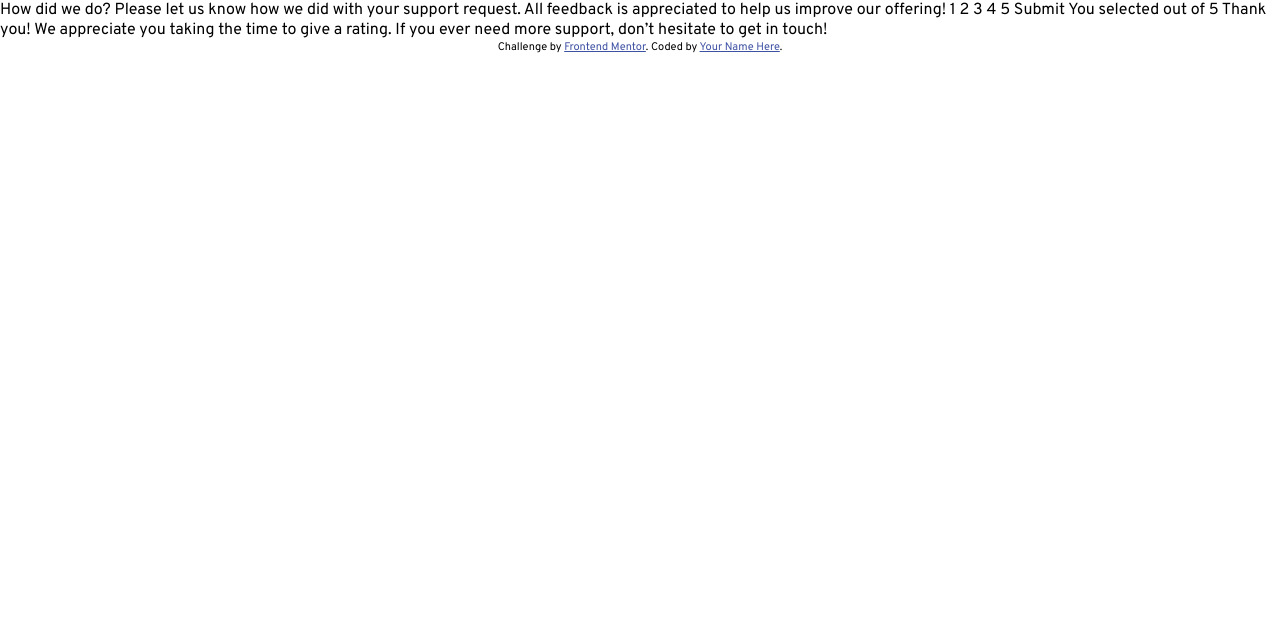
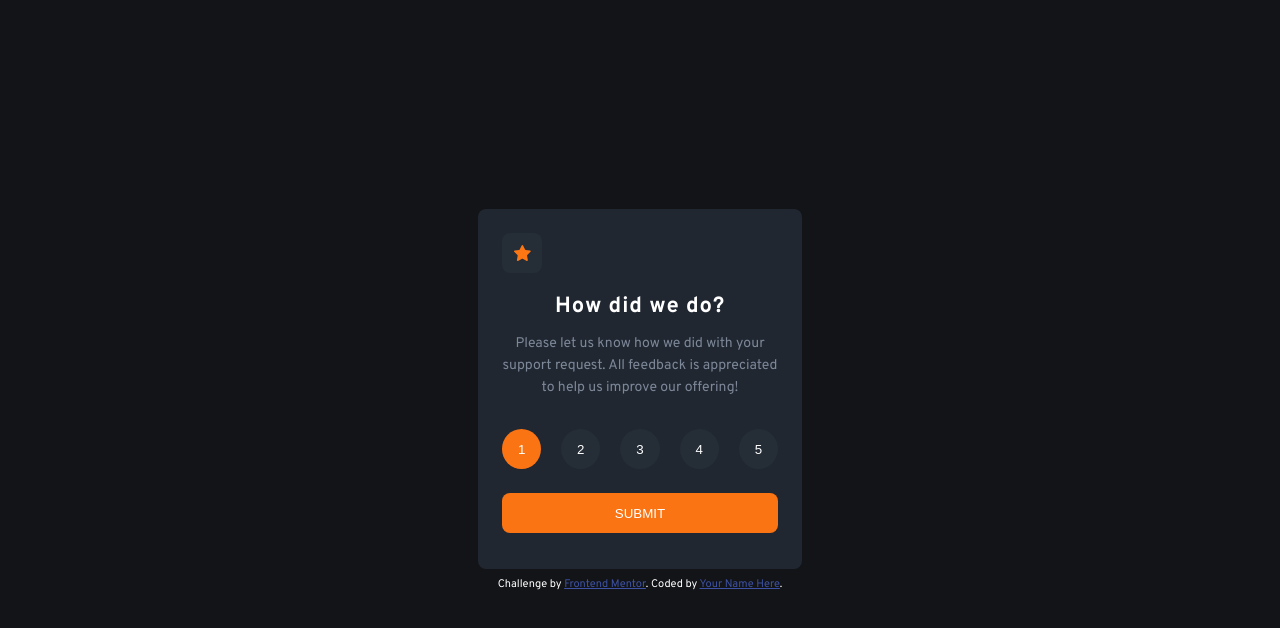
Before and after one commit to leokazuyukinagatani/interactive-rating-component, a plain HTML site: page index.html in a window 1280 px wide. Drawn offline with Linux system fonts and the light colour scheme.

Commit message:
feat: animation flip card

```diff
--- a/index.html
+++ b/index.html
@@ -20,21 +20,53 @@
       rel="stylesheet"
     />
     <link rel="stylesheet" href="style.css" />
+    <script src="./sript.js" defer></script>
   </head>
   <body>
     <!-- Rating state start -->
 
-    How did we do? Please let us know how we did with your support request. All
-    feedback is appreciated to help us improve our offering! 1 2 3 4 5 Submit
+    <div class="flip-card">
+      <div class="flip-card-inner">
+        <div class="flip-card-front">
+          <div class="logo">
+            <img src="./images/icon-star.svg" alt="logo" />
+          </div>
+          <h1>How did we do?</h1>
+          <p>
+            Please let us know how we did with your support request. All
+            feedback is appreciated to help us improve our offering!
+          </p>
+          <div class="ratings">
+            <button id="rating-1" class="active" onclick="ratingChange(event)">1</button>
+            <button id="rating-2" onclick="ratingChange(event)">2</button>
+            <button id="rating-3" onclick="ratingChange(event)">3</button>
+            <button id="rating-4" onclick="ratingChange(event)">4</button>
+            <button id="rating-5" onclick="ratingChange(event)">5</button>
+          </div>
+
+          <button class="submit" onclick="submit()">SUBMIT</button>
+        </div>
+        <div class="flip-card-back">
+          <img src="./images/illustration-thank-you.svg" alt="logo" />
+
+          <div id="selected">You selected 4 out of 5</div>
+          <h1>Thank you!</h1>
+          <p class="text-center">
+            We appreciate you taking the time to give a rating. If you ever need
+            more support, don’t hesitate to get in touch!
+          </p>
+        </div>
+      </div>
+    </div>
 
     <!-- Rating state end -->
 
     <!-- Thank you state start -->
 
-    You selected
+    <!-- You selected -->
     <!-- Add rating here -->
-    out of 5 Thank you! We appreciate you taking the time to give a rating. If
-    you ever need more support, don’t hesitate to get in touch!
+    <!-- out of 5 Thank you! We appreciate you taking the time to give a rating. If
+    you ever need more support, don’t hesitate to get in touch! -->
 
     <!-- Thank you state end -->
 
--- /dev/null
+++ b/sript.js
@@ -0,0 +1,41 @@
+const card = document.querySelector(".flip-card");
+const cardFront = document.querySelector(".flip-card-front");
+const cardBack = document.querySelector(".flip-card-back");
+const cardInner = document.querySelector(".flip-card-inner");
+
+const rating1 = document.getElementById("rating-1");
+const rating2 = document.getElementById("rating-2");
+const rating3 = document.getElementById("rating-3");
+const rating4 = document.getElementById("rating-4");
+const rating5 = document.getElementById("rating-5");
+const selectedRating = document.getElementById("selected");
+const ratings = [rating1, rating2, rating3, rating4, rating5];
+
+let userName = document.querySelector("#name");
+
+let ratingScore=1;
+
+function flipCard() {
+  card.classList.toggle("is-flipped");
+}
+
+function ratingReset() {
+  for (let index = 0; index < ratings.length; index++) {
+    ratings[index].classList.remove("active");
+  }
+}
+
+function ratingChange(event) {
+  let ratingTextButton = event.target.textContent;
+  ratingReset();
+  for (let i = 0; i < ratingTextButton; i++) {
+    ratings[i].classList.add("active");
+  }
+
+  ratingScore = (Number(event.target.textContent));
+}
+
+function submit() {
+  selectedRating.textContent= `You selected ${ratingScore} out of 5`;
+  flipCard();
+}
--- a/style.css
+++ b/style.css
@@ -1,9 +1,12 @@
 :root {
   --orange-500: hsl(25, 97%, 53%);
+  --orange-300: hsl(30, 97%, 53%);
+
   --white: hsl(0, 0%, 100%);
   --grey-200: hsl(217, 12%, 63%);
   --grey-500: hsl(216, 12%, 54%);
-  --grey-700:hsl(213, 19%, 18%);
+  --grey-700: hsl(213, 19%, 18%);
+  --blue-800: hsl(215, 21%, 16%);
   --blue-900: hsl(216, 12%, 8%);
 }
 
@@ -14,10 +17,170 @@
 }
 
 body {
-  font-family: 'Overpass', sans-serif;
+  font-family: "Overpass", sans-serif;
+  background-color: var(--blue-900);
+  height: 100vh;
+  display: flex;
+  align-items: center;
+  justify-content: center;
+  flex-direction: column;
+}
+
+.flip-card {
+  width: 20.25rem;
+  height: 22.5rem;
+  border-radius: 0.5rem;
+
+  background-color: transparent;
+
+  perspective: 100rem;
+  user-select: none;
+  -webkit-user-select: none;
+  -moz-user-select: none;
+  transform: translateY(-10rem);
+  animation: appear 1.5s forwards;
+}
+
+.flip-card-inner {
+  position: relative;
+  width: 100%;
+  height: 100%;
+  text-align: center;
+  transition: transform 0.8s;
+  transform-style: preserve-3d;
+  border-radius: 0.5rem;
+  background-color: var(--blue-800);
+
+}
+
+.flip-card.is-flipped .flip-card-inner {
+  transform: rotateY(180deg);
 }
 
 
 
-.attribution { font-size: 11px; text-align: center; }
-.attribution a { color: hsl(228, 45%, 44%); }
+.flip-card-front, .flip-card-back {
+  position: absolute;
+  width: 100%;
+  height: 100%;
+  padding: 1.5rem;
+  -webkit-backface-visibility: hidden; /* Safari */
+  backface-visibility: hidden;
+
+}
+
+.flip-card-back {
+  border-radius: 0.5rem;
+  transform: rotateY(180deg);
+  display: flex;
+  align-items: center;
+  flex-direction: column;
+  background-color: var(--blue-800);
+
+}
+
+
+.logo {
+  width: 2.5rem;
+  height: 2.5rem;
+  background-color: var(--grey-700);
+  display: flex;
+  padding: 0.75rem;
+  border-radius: 0.5rem;
+  margin-bottom: 1.25rem;
+}
+
+h1 {
+  color: var(--white);
+  font-weight: 700;
+  font-size: 1.375rem;
+  line-height: 1.75rem;
+  letter-spacing: 0.04em;
+}
+
+p {
+  color: var(--grey-500);
+  margin-top: 0.75rem;
+  font-size: 0.875rem;
+  line-height: 1.375rem;
+}
+
+.ratings {
+  display: flex;
+  margin-top: 1.875rem;
+  gap: 1.25rem;
+  margin-bottom: 1.5rem;
+}
+
+.ratings button {
+  display: inline-block;
+  height: 2.5rem;
+  width: 2.5rem;
+  background-color: var(--grey-700);
+  border-radius: 50%;
+  border: none;
+  display: flex;
+  justify-content: center;
+  align-items: center;
+  color: var(--white);
+  cursor: pointer;
+}
+.ratings button:hover {
+  filter: brightness(1.2);
+}
+
+.ratings button.active {
+  background-color: var(--orange-500);
+}
+
+button.submit {
+  width: 100%;
+  height: 2.5rem;
+  color: var(--white);
+  background-color: var(--orange-500);
+  border-radius: 0.5rem;
+  border: none;
+  transition: background-color 0.2s;
+}
+
+button.submit:hover {
+  background-color: var(--orange-300);
+}
+
+#selected {
+  margin-top: 1.5rem;
+  color: var(--orange-500);
+  background-color: var(--grey-700);
+  height: 2rem;
+  width: 10.5rem;
+  display: flex;
+  align-items: center;
+  justify-content: center;
+  font-weight: 700;
+  line-height: 1rem;
+  letter-spacing: -0.015em;
+  font-size: 0.875rem;
+  border-radius: 1rem;
+  margin-bottom: 1.625rem;
+}
+
+.text-center {
+  text-align: center;
+}
+.attribution {
+  color: var(--white);
+  margin-top: 0.5rem;
+  font-size: 11px;
+  text-align: center;
+}
+.attribution a {
+  color: hsl(228, 45%, 44%);
+}
+
+
+@keyframes appear {
+  to {
+    opacity: 1;
+    transform: translateY(0px)
+  }
+}
```
